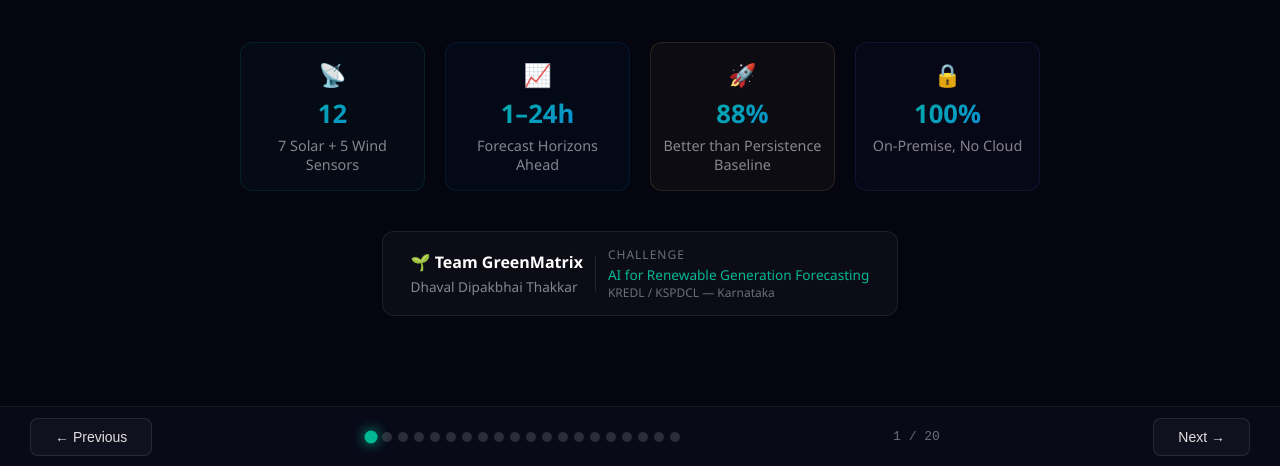
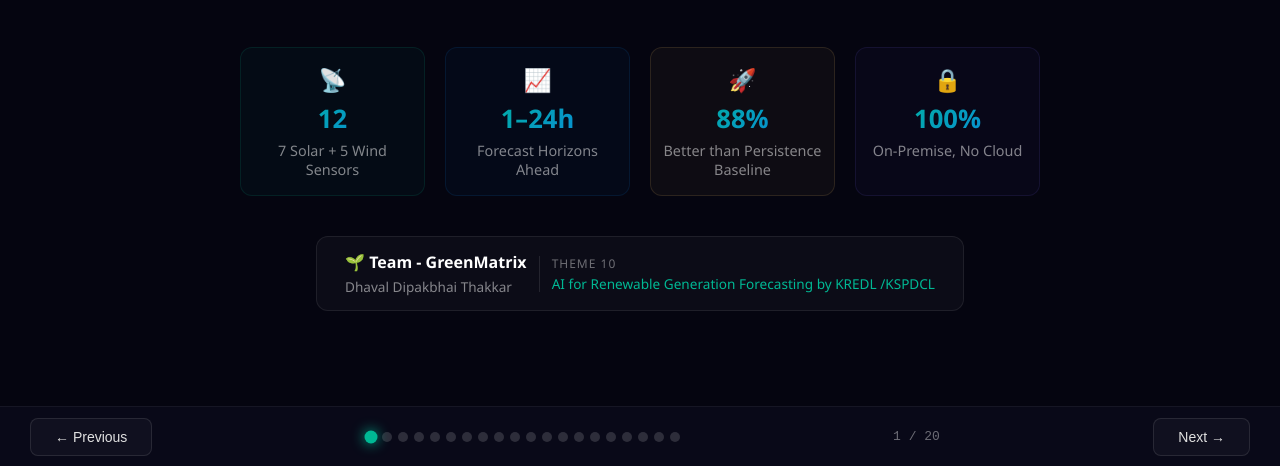
Before and after one commit to dhavalthakkar93/dhavalthakkar93.github.io, a plain HTML site: page index.html in a window 1280 px wide. Shown: the part 334-800 px from the top of the page. Drawn offline with Linux system fonts and the light colour scheme.

Commit message:
Update index.html

```diff
--- a/index.html
+++ b/index.html
@@ -694,14 +694,13 @@
             <div style="margin-top: 40px; text-align: center;">
                 <div style="display: inline-flex; align-items: center; gap: 12px; padding: 14px 28px; background: rgba(255,255,255,0.03); border: 1px solid rgba(255,255,255,0.08); border-radius: 12px;">
                     <div style="text-align: left;">
-                        <div style="font-size: 1rem; color: var(--text-bright); font-weight: 700;">&#127793; Team GreenMatrix</div>
+                        <div style="font-size: 1rem; color: var(--text-bright); font-weight: 700;">&#127793; Team - GreenMatrix</div>
                         <div style="font-size: 0.85rem; color: rgba(255,255,255,0.5); margin-top: 4px;">Dhaval Dipakbhai Thakkar</div>
                     </div>
                     <div style="width: 1px; height: 36px; background: rgba(255,255,255,0.1);"></div>
                     <div style="text-align: left;">
-                        <div style="font-size: 0.75rem; color: rgba(255,255,255,0.4); text-transform: uppercase; letter-spacing: 1px;">Challenge</div>
-                        <div style="font-size: 0.85rem; color: var(--primary); margin-top: 2px;">AI for Renewable Generation Forecasting</div>
-                        <div style="font-size: 0.75rem; color: rgba(255,255,255,0.4);">KREDL / KSPDCL &mdash; Karnataka</div>
+                        <div style="font-size: 0.75rem; color: rgba(255,255,255,0.4); text-transform: uppercase; letter-spacing: 1px;">Theme 10</div>
+                        <div style="font-size: 0.85rem; color: var(--primary); margin-top: 2px;">AI for Renewable Generation Forecasting by KREDL /KSPDCL</div>
                     </div>
                 </div>
             </div>
@@ -1707,7 +1706,6 @@
                 </div>
             </div>
             <div class="team-info" style="margin-top: 50px;">
-                <strong>Team GreenMatrix</strong><br>
                 Dhaval Dipakbhai Thakkar<br>
                 <span style="color: rgba(255,255,255,0.3);">dhavalthakkar4995@gmail.com</span>
             </div>
```
